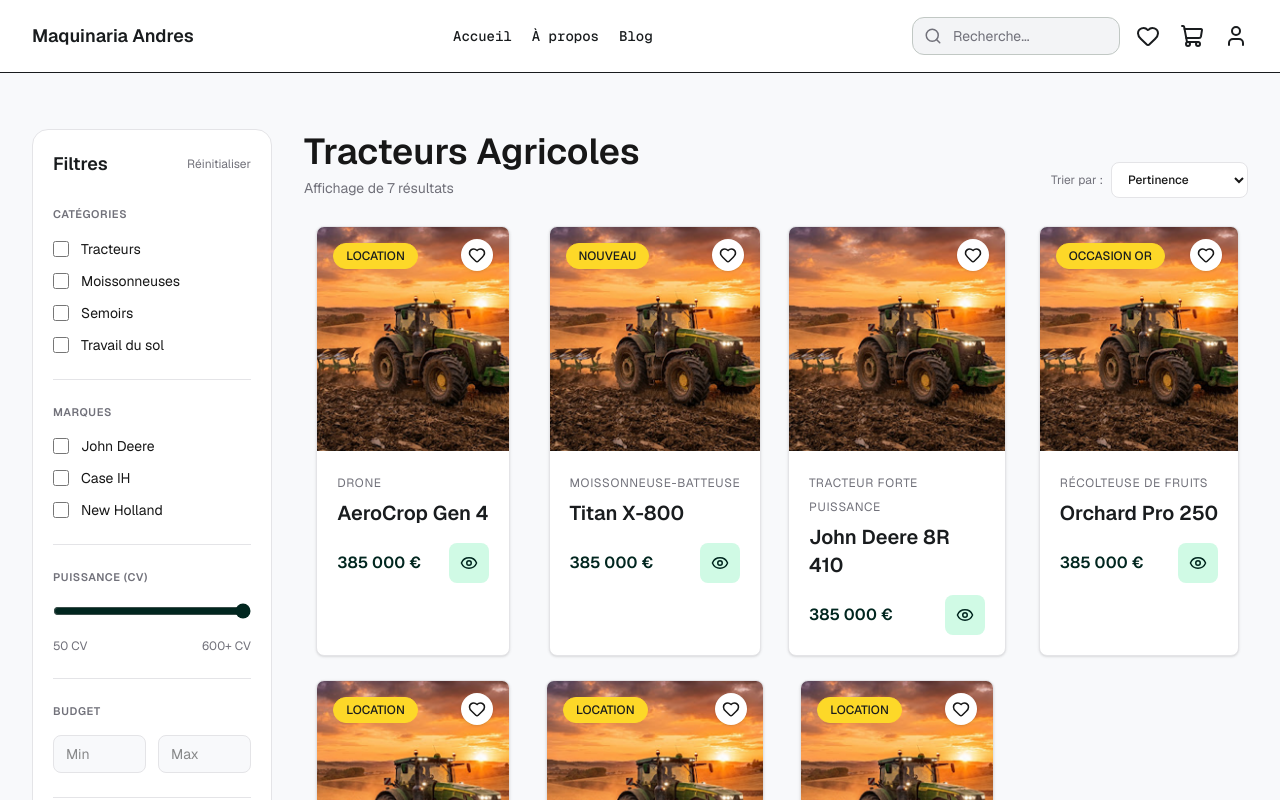
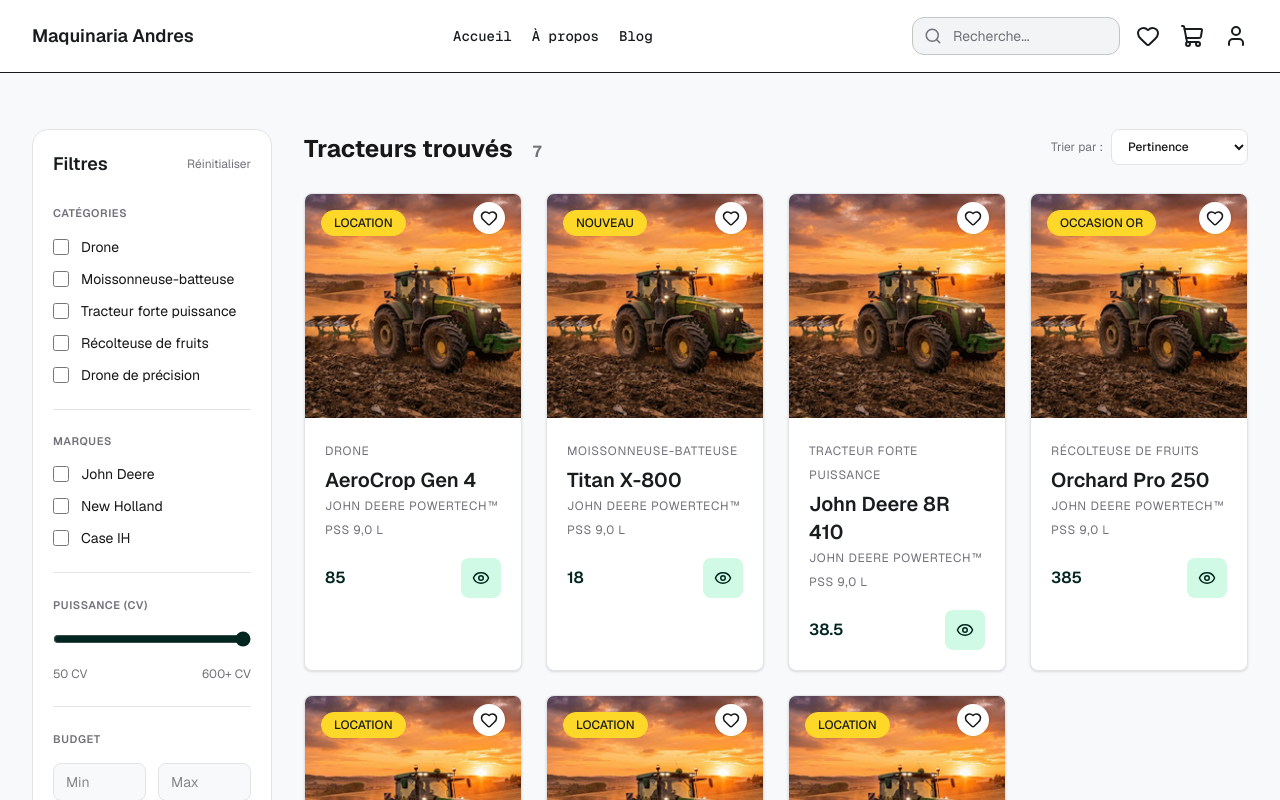
Before and after one commit to eliezermasial/Maquinaria-andres, a Next.js app: page /machines/catalogue in a window 1280 px wide. Shown: the top 800 px of the page. Built offline with nearby package versions, Linux system fonts and the light colour scheme.

Commit message:
feat(catalogue): implement filtering logic on the catalogue page
- Integrate filter components (selectors and buttons)
- Manage state for selected filter criteria
- Update displayed product list in real-time based on active filters

```diff
--- a/features/machines/catalogue/components/FilterCatalog.tsx
+++ b/features/machines/catalogue/components/FilterCatalog.tsx
@@ -1,23 +1,20 @@
+import { typography } from "@/lib/theme/typography";
+import { cn } from "@/lib/utils/cn";
+
 
 type FilterCatalogProps = {
   mobileFiltersOpen: boolean;
   resetFilters: () => void;
-
-  categories: string[];
-  selectedCategories: string[];
-  toggleCategory: (category: string) => void;
-
-  brands: string[];
-  selectedBrands: string[];
-  toggleBrand: (brand: string) => void;
+  filters: Record<string, string[]>,
+  filterOptions: Record<string, string[]>
+  setFilter: (key: string, value: string) => void;
 };
 
-export function FilterCatalog ({
-  mobileFiltersOpen,resetFilters,categories,
-  selectedCategories,toggleCategory,brands,
-  selectedBrands,toggleBrand}: FilterCatalogProps
-)
+export function FilterCatalog ({filters,mobileFiltersOpen,filterOptions,setFilter,resetFilters}: FilterCatalogProps)
 {
+  const selectedCategory = filters.cattegory?? [];
+  const selectedBrand = filters.brand?? [];
+
   return (
     <aside
       className={`
@@ -37,58 +34,56 @@ export function FilterCatalog ({
           Réinitialiser
         </button>
       </div>
-
       <div className="border-b border-border pb-6">
-            <h3 className="mb-4 text-[11px] font-semibold uppercase tracking-wider text-muted-foreground">
+        <h3 className={cn(typography.h3,"mb-4 text-[11px] text-muted-foreground")}>
           Catégories
         </h3>
         <div className="space-y-3">
-                {categories.map((category) => (
+          {filterOptions.category?.map((category) => {
+            const checked = selectedCategory.includes(category)
+            return (
               <label
                 key={category}
                 className="flex cursor-pointer items-center gap-3 text-sm"
               >
                 <input
                   type="checkbox"
-                      checked={selectedCategories.includes(category)}
-                      onChange={() => toggleCategory(category)}
+                  checked={checked}
+                  onChange={()=> setFilter("category", category)}
                   className="size-4 rounded border-border text-primary focus:ring-primary"
                 />
                 <span>{category}</span>
               </label>
-                ))}
+          )})}
         </div>
       </div>
-
       <div className="border-b border-border py-6">
-              <h3 className="mb-4 text-[11px] font-semibold uppercase tracking-wider text-muted-foreground">
+        <h3 className={cn(typography.h3,"mb-4 text-[11px] text-muted-foreground")}>
           Marques
         </h3>
         <div className="space-y-3">
-                {brands.map((brand) => (
+          {filterOptions.brand.map((brand) => {
+            const checked = selectedBrand.includes(brand)
+            return (
               <label
                 key={brand}
                 className="flex cursor-pointer items-center gap-3 text-sm"
               >
                 <input
                   type="checkbox"
-                      checked={selectedBrands.includes(brand)}
-                      onChange={() => toggleBrand(brand)}
+                  checked={checked}
+                  onChange={()=> setFilter("brand", brand)}
                   className="size-4 rounded border-border text-primary focus:ring-primary"
                 />
-
                 <span>{brand}</span>
               </label>
-                ))}
+          )})}
         </div>
       </div>
-
-            {/* Puissance */}
       <div className="border-b border-border py-6">
         <h3 className="mb-4 text-[11px] font-semibold uppercase tracking-wider text-muted-foreground">
           Puissance (CV)
         </h3>
-
         <input
           type="range"
           min="50"
@@ -96,46 +91,43 @@ export function FilterCatalog ({
           defaultValue="600"
           className="w-full accent-primary"
         />
-
         <div className="mt-3 flex justify-between text-xs text-muted-foreground">
           <span>50 CV</span>
           <span>600+ CV</span>
         </div>
       </div>
-
-            {/* Budget */}
       <div className="border-b border-border py-6">
         <h3 className="mb-4 text-[11px] font-semibold uppercase tracking-wider text-muted-foreground">
           Budget
         </h3>
-
         <div className="grid grid-cols-2 gap-3">
           <input
             type="text"
             placeholder="Min"
-                  className="w-full rounded-lg border border-border bg-surface px-3 py-2 text-sm outline-none focus:border-primary"
+            className="w-full rounded-lg border border-border bg-surface px-3 py-2
+            text-sm outline-none focus:border-primary"
           />
-
           <input
             type="text"
             placeholder="Max"
-                  className="w-full rounded-lg border border-border bg-surface px-3 py-2 text-sm outline-none focus:border-primary"
+            className="w-full rounded-lg border border-border bg-surface px-3 py-2
+            text-sm outline-none focus:border-primary"
           />
         </div>
       </div>
-
-            {/* Disponibilité */}
       <div className="pt-6">
         <h3 className="mb-4 text-[11px] font-semibold uppercase tracking-wider text-muted-foreground">
           Disponibilité
         </h3>
-
         <div className="flex flex-wrap gap-2">
-                <button className="rounded-full border border-border px-3 py-1.5 text-xs transition hover:border-primary hover:bg-primary hover:text-white">
+          <button className="rounded-full border border-border px-3 py-1.5 text-xs transition
+            hover:border-primary hover:bg-primary hover:text-white"
+          >
             En stock
           </button>
-
-                <button className="rounded-full border border-border px-3 py-1.5 text-xs transition hover:border-primary hover:bg-primary hover:text-white">
+          <button className="rounded-full border border-border px-3 py-1.5 text-xs transition
+            hover:border-primary hover:bg-primary hover:text-white"
+          >
             Sur commande
           </button>
         </div>
--- a/features/machines/catalogue/index.tsx
+++ b/features/machines/catalogue/index.tsx
@@ -1,129 +1,113 @@
 "use client";
 
-import { SlidersHorizontal } from "lucide-react";
-import { useState } from "react";
+
+import { ChangeEvent, useMemo, useState } from "react";
 import { machines } from "../machines";
 import { FilterCatalog } from "./components/FilterCatalog";
 import { CatalogGrid } from "./components/CatalogGrid";
 import { cn } from "@/lib/utils/cn";
 import { typography } from "@/lib/theme/typography";
+import { MobileFilterButton } from "@/components/ui/MobileFilterButton";
+import { Machine } from "../types/machine";
+import { useFilters } from "@/hooks/useFilters";
 
 
-const categories = [
-    "Tracteurs",
-    "Moissonneuses",
-    "Semoirs",
-    "Travail du sol",
+const triers = [
+  { name: "Prix croissant", value: "price-asc" },
+  { name: "Prix décroissant", value: "price-desc" },
+  { name: "Pertinence", value: "relevance" },
+  { name: "Nouveautés", value: "newest" },
 ];
-
-const brands = [
-    "John Deere",
-    "Case IH",
-    "New Holland",
-];
-
-const triers = [
-  "Pertinence",
-  "Prix croissant",
-  "Prix décroissant",
-  "Nouveautés",
-]
 
 export function Catalogue () {
 
-  const [selectedCategories, setSelectedCategories] = useState<string[]>([]);
-  const [selectedBrands, setSelectedBrands] = useState<string[]>([]);
-  const [mobileFiltersOpen, setMobileFiltersOpen] = useState(false);
+  const [sort, setSort] = useState<string>("relevance");
+  const [mobileFiltersOpen, setMobileFiltersOpen] = useState<boolean>(false);
 
-  const toggleCategory = (category: string) => {
-    setSelectedCategories((current) =>
-      current.includes(category)
-        ? current.filter((item) => item !== category)
-        : [...current, category],
-    );
+  const filterConfig = useMemo(
+    () => ({
+      category: (machine: Machine) => machine.category,
+      brand: (machine: Machine) => machine.brand,
+    }),[]
+  )
+
+  const {
+    filters,
+    filterOptions,
+    filteredItems,
+    setFilter,
+    resetFilters,} =
+  useFilters(machines,filterConfig);
+
+  const sortFilters = useMemo(() => {
+    const result = [...filteredItems];
+
+    switch (sort) {
+      case "price-asc":
+        return result.sort(
+          (a,b) => Number(a.price) - Number(b.price)
+        );
+      case "Prix décroissant":
+        return result.sort(
+          (b,a) => Number(b.price) - Number(a.price)
+        );
+      case "newest":
+        return result;
+
+      default:
+        return result
+    }
+  },[filteredItems, sort])
+
+  const handleTrie = (e: ChangeEvent<HTMLSelectElement>) => {
+    const value = e.target.value;
+    setSort(value)
   };
 
-  const toggleBrand = (brand: string) => {
-    setSelectedBrands((current) =>
-      current.includes(brand)
-        ? current.filter((item) => item !== brand)
-        : [...current, brand],
-    );
-  };
-
-  const resetFilters = () => {
-    setSelectedCategories([]);
-    setSelectedBrands([]);
-  };
-
-  const filteredMachines = machines.filter((machine) => {
-    const categoryMatch =
-      selectedCategories.length === 0 ||
-      selectedCategories.includes(machine.category);
-
-    const brandMatch =
-      selectedBrands.length === 0 ||
-      selectedBrands.includes(machine.brand);
-
-    return categoryMatch && brandMatch;
-  });
 
   return (
     <section className="bg-surface py-10 md:py-14">
       <div className="mx-auto w-full max-w-7xl px-4 sm:px-6 lg:px-8">
-        {/* Mobile filter button */}
-        <div className="mb-6 flex items-center justify-between lg:hidden">
-          <button
-            type="button"
-            onClick={() => setMobileFiltersOpen(!mobileFiltersOpen)}
-            className="flex items-center gap-2 rounded-xl border border-border
-            bg-white px-4 py-3 text-sm font-medium"
-          >
-            <SlidersHorizontal className="size-4" />
-            Filtres
-          </button>
-          <span className="text-sm text-muted-foreground">
-            {filteredMachines.length} résultats
-          </span>
-        </div>
-
+        <MobileFilterButton
+          mobileFiltersOpen={mobileFiltersOpen}
+          setMobileFiltersOpen={setMobileFiltersOpen}
+        />
         <div className="grid gap-8 lg:grid-cols-[240px_1fr]">
           <FilterCatalog
             mobileFiltersOpen={mobileFiltersOpen}
             resetFilters={resetFilters}
-            categories={categories}
-            selectedCategories={selectedCategories}
-            toggleCategory={toggleCategory}
-            brands={brands}
-            selectedBrands={selectedBrands}
-            toggleBrand={toggleBrand}
+            filters={filters}
+            filterOptions={filterOptions}
+            setFilter={setFilter}
           />
 
           <div className="min-w-0">
-            <div className="mb-7 flex flex-col gap-4 sm:flex-row sm:items-end sm:justify-between">
+            <div className="mb-7 max-md:mt-5 flex flex-col gap-4 sm:flex-row sm:items-end sm:justify-between">
               <div>
-                <h2 className={cn(typography.h2,"sm:text-3xl")} >
-                  Tracteurs Agricoles
+                <h2 className={cn("text-2xl font-bold")}>
+                  Tracteurs trouvés
+                  <span className="ml-5 text-muted-foreground text-base">
+                    {filteredItems.length}
+                  </span>
                 </h2>
-                <p className="mt-1 text-sm text-muted-foreground">
-                  Affichage de {filteredMachines.length} résultats
-                </p>
               </div>
               <div className="flex items-center gap-2 self-start sm:self-auto">
                 <span className="text-xs text-muted-foreground">
                   Trier par :
                 </span>
                 <select
+                  value={sort}
+                  onChange={handleTrie}
                   className="rounded-lg border border-border bg-white px-3 py-2 text-xs font-medium outline-none"
                 >
                   {triers.map((item) => (
-                    <option key={item} value={item}>{item}</option>
+                    <option key={item.value} value={item.value}>{item.name}</option>
                   ))}
                 </select>
               </div>
             </div>
             <CatalogGrid
-              filteredMachines={filteredMachines}
+              filteredMachines={sortFilters}
               resetFilters={resetFilters}
             />
           </div>
--- a/features/machines/components/MachineCard.tsx
+++ b/features/machines/components/MachineCard.tsx
@@ -30,7 +30,7 @@ export function MachineCard ({machine}: MachineProps) {
                         {machine.badge}
                     </Badge>
                 )}
-                <button className="absolute right-4 top-3 flex h-10 w-10 md:h-8 md:w-8 items-center
+                <button className="absolute right-4 top-2 flex h-10 w-10 md:h-8 md:w-8 items-center
                     justify-center rounded-full bg-white shadow"
                 >
                   <Heart size={18} />
@@ -39,12 +39,15 @@ export function MachineCard ({machine}: MachineProps) {
 
             <CardContent className="space-y-4 p-5">
                 <div>
-                    <CardParagraphy className="text-xs uppercase tracking-wider text-muted-foreground">
+                    <span className="text-xs uppercase tracking-wider text-muted-foreground">
                         {machine.category}
-                    </CardParagraphy>
+                    </span>
                     <CardTitle className="mt-1 text-2xl font-semibold text-onBackground">
                         {machine.title}
                     </CardTitle>
+                    <CardParagraphy className="text-xs uppercase tracking-wider text-muted-foreground">
+                        {machine.engine}
+                    </CardParagraphy>
                 </div>
                 <div className="flex items-center justify-between">
                     <span className="font-semibold text-primary">
@@ -53,7 +56,6 @@ export function MachineCard ({machine}: MachineProps) {
 
                     <Link
                         href={`/machines/${machine.slug}`}
-
                         className="flex h-10 w-10 items-center justify-center rounded-lg bg-emerald-100
                         text-primary transition hover:bg-primary hover:text-white"
                     >
--- a/features/machines/machines.ts
+++ b/features/machines/machines.ts
@@ -11,7 +11,7 @@ export const machines = [
     badge: "Location",
     brand: "John Deere",
     image: image,
-    price: "385 000 €",
+    price: 85.000,
     power: 410,
     hours: 1240,
     transmission: "e23",
@@ -59,7 +59,7 @@ export const machines = [
     badge: "Nouveau",
     brand: "John Deere",
     image: image,
-    price: "385 000 €",
+    price: 18.00,
     power: 410,
     hours: 1240,
     transmission: "e23",
@@ -107,7 +107,7 @@ export const machines = [
     badge: "",
     brand: "John Deere",
     image: image,
-    price: "385 000 €",
+    price: 38.500,
     power: 410,
     hours: 1240,
     transmission: "e23",
@@ -155,7 +155,7 @@ export const machines = [
     badge: "Occasion Or",
     brand: "New Holland",
     image: image,
-    price: "385 000 €",
+    price: 385.000,
     power: 410,
     hours: 1240,
     transmission: "e23",
@@ -202,7 +202,7 @@ export const machines = [
     badge: "Location",
     brand: "Case IH",
     image: image,
-    price: "385 000 €",
+    price: 58.000,
     power: 410,
     hours: 1240,
     transmission: "e23",
@@ -250,7 +250,7 @@ export const machines = [
     badge: "Location",
     brand: "New Holland",
     image: image,
-    price: "385 000 €",
+    price: 5.000,
     power: 410,
     hours: 1240,
     transmission: "e23",
@@ -298,7 +298,7 @@ export const machines = [
     badge: "Location",
     brand: "Case IH",
     image: image,
-    price: "385 000 €",
+    price: 15.000,
     power: 410,
     hours: 1240,
     transmission: "e23",
--- a/features/machines/types/machine.ts
+++ b/features/machines/types/machine.ts
@@ -14,7 +14,7 @@ export type Machine = {
   image: string | StaticImageData;
   category: string;
   brand: string;
-  price: string;
+  price: number;
   badge?: string;
   power?: number;
   hours?: number;
--- a/features/services/pages/Semences-fertilisants/components/SemencesGrid.tsx
+++ b/features/services/pages/Semences-fertilisants/components/SemencesGrid.tsx
@@ -7,7 +7,6 @@ import { Container } from "@/components/ui/container";
 import type { Product} from "@/features/services/types/service";
 import { useFilters } from "@/hooks/useFilters";
 import { ChangeEvent, useMemo, useState } from "react";
-import { SlidersHorizontal } from "lucide-react";
 import { MobileFilterButton } from "@/components/ui/MobileFilterButton";
 
 
--- a/lib/theme/typography.ts
+++ b/lib/theme/typography.ts
@@ -5,7 +5,7 @@ export const typography = {
     h1: "text-4xl md:text-5xl font-bold",
 
     h2: "text-3xl md:text-4xl font-semibold leading-tight",
-    h3: "text-2xl font-semibold",
+    h3: "text-2xl font-semibold uppercase tracking-wider",
 
     bodyLg: "text-lg leading-8",
     body: "text-base leading-7",
```
Lines whose indentation alone changed are shown as unchanged.
